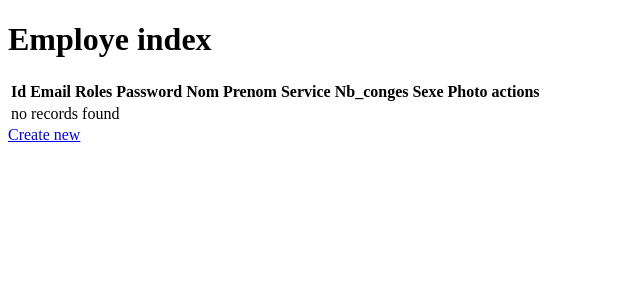
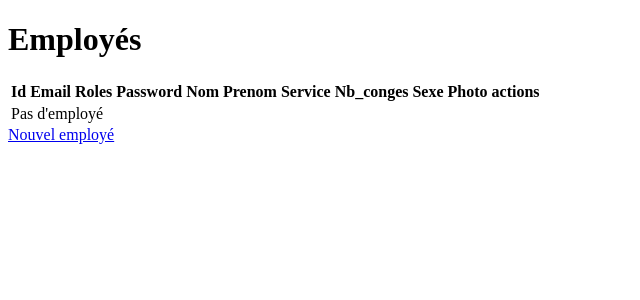
Before and after one commit to fitz-farseer/projetMyTeam, a Symfony app: template templates/employe/index.html.twig in a window 1280 px wide. Shown: the top 300 px of the page, without its empty margins (0-640 px from the left). Run offline with Twig, Linux system fonts and the light colour scheme; the template is opened without the code that fills it, so the values that code supplies are empty; some libraries are stand-ins or nearby versions.

Commit message:
index employe

```diff
--- a/assets/styles/app.scss
+++ b/assets/styles/app.scss
@@ -4,3 +4,6 @@
 body {
     background-color: lightgray;
 }
+h1{
+    color: red;
+}
--- a/package.json
+++ b/package.json
@@ -17,9 +17,10 @@
     },
     "dependencies": {
         "@fortawesome/fontawesome-free": "^5.15.3",
-        "bootstrap": "^5.0.1",
+        "bootstrap": "4.6",
         "jquery": "^3.6.0",
         "node-sass": "^6.0.0",
+        "popper.js": "^1.16.1",
         "sass-loader": "^11.1.1",
         "webpack": "^5.37.1"
     }
--- a/templates/employe/index.html.twig
+++ b/templates/employe/index.html.twig
@@ -1,12 +1,13 @@
 {% extends 'base.html.twig' %}
 
-{% block title %}Employe index{% endblock %}
+{% block title %}Employé{% endblock %}
 
 {% block body %}
-    <h1>Employe index</h1>
+    <div class="container">
+        <h1>Employés</h1>
 
-    <table class="table">
-        <thead>
+        <table class="table table-bordered table-striped mr-5 m-l5">
+            <thead class="thead-dark">
                 <tr>
                     <th>Id</th>
                     <th>Email</th>
@@ -41,11 +42,12 @@
                 </tr>
             {% else %}
                 <tr>
-                <td colspan="11">no records found</td>
+                    <td colspan="11">Pas d'employé</td>
                 </tr>
             {% endfor %}
             </tbody>
         </table>
 
-    <a href="{{ path('employe_new') }}">Create new</a>
+        <a href="{{ path('employe_new') }}">Nouvel employé</a>
+    </div>
 {% endblock %}
--- a/templates/home/index.html.twig
+++ b/templates/home/index.html.twig
@@ -3,5 +3,5 @@
 {% block title %}Accueil{% endblock %}
 
 {% block body %}
-Hello
+    <h1>Hello Sam Rithy Contretemps</h1>
 {% endblock %}
```
Also changed, not shown: assets/app.js (+7 -2 lines), 1 other file. Lines whose indentation alone changed are shown as unchanged.
